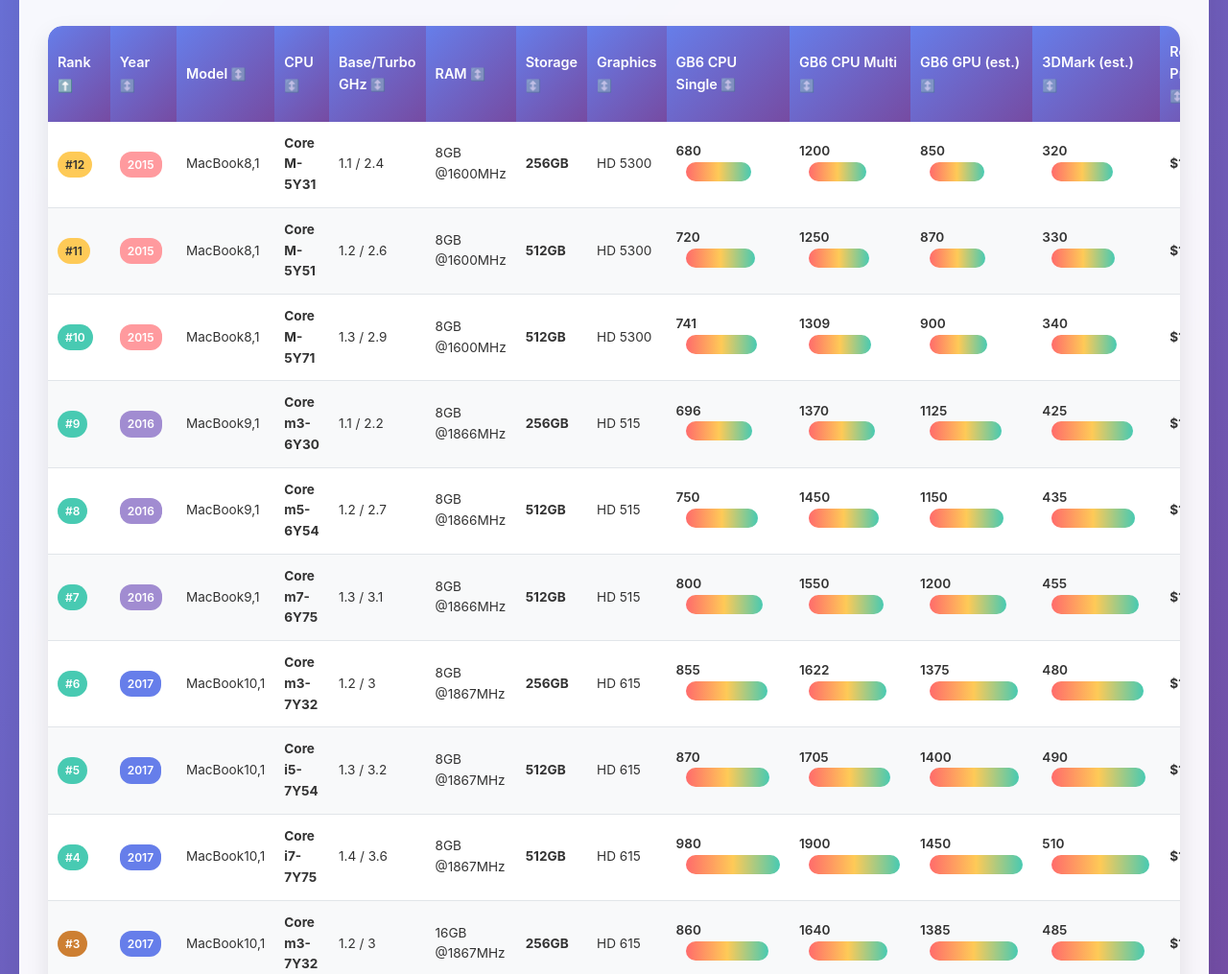
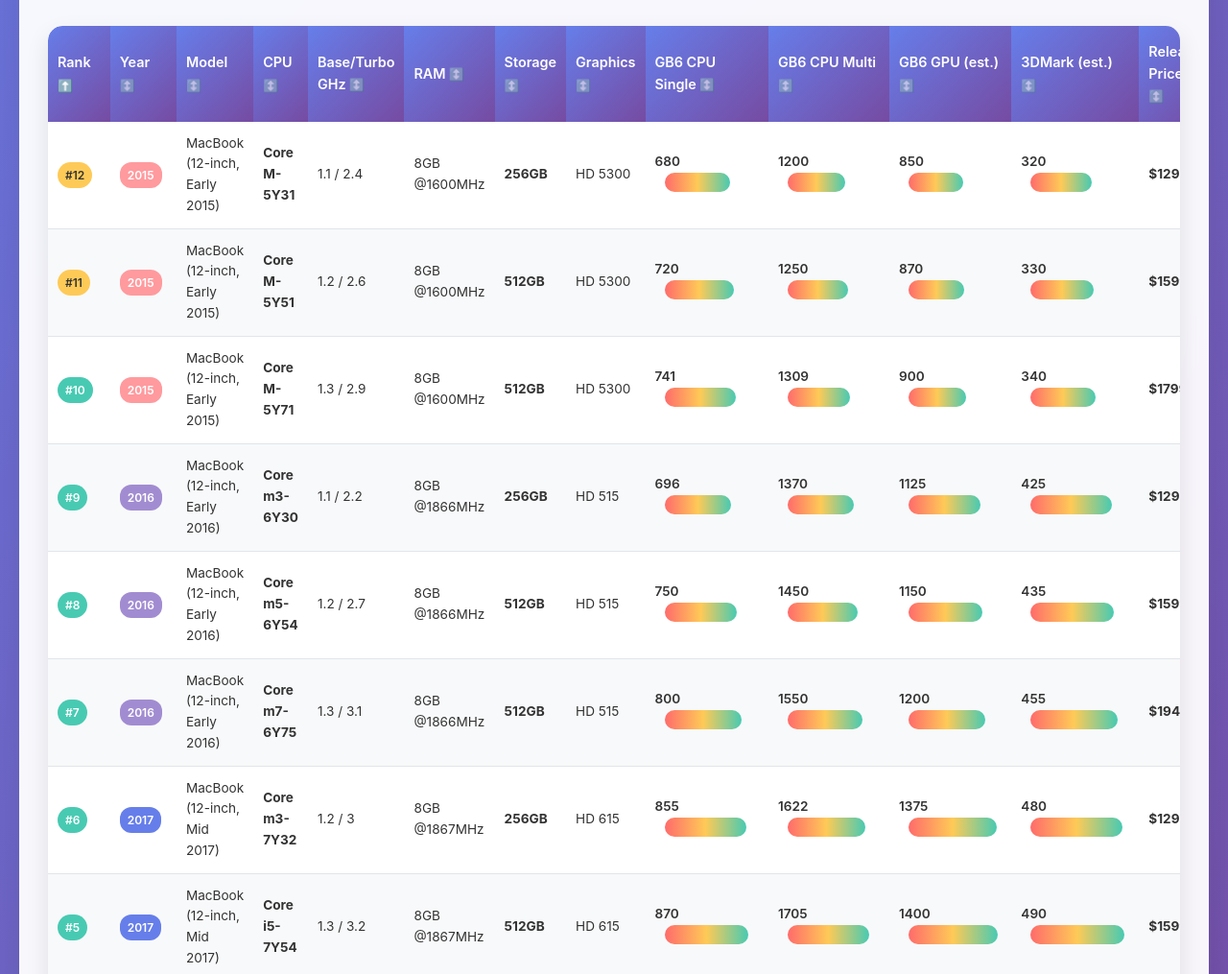
Before and after one commit to vitkovit/Macbook_A1534, a plain HTML site: page index.html in a window 1280 px wide. Shown: the part 868-1883 px from the top of the page at 96% size. Drawn offline with Linux system fonts and the light colour scheme.

Commit message:
Update index.html - propper naming

```diff
--- a/index.html
+++ b/index.html
@@ -425,25 +425,25 @@
 
     <script>
         const performanceData = [
-            // 2015 Models (Early 2015) - MacBook8,1 - Official A1534 models only
-            { rank: 12, year: 2015, model: 'MacBook8,1', cpu: 'Core M-5Y31', baseGhz: 1.1, turboGhz: 2.4, ram: '8GB @1600MHz', storage: '256GB', graphics: 'HD 5300', singleCore: 680, multiCore: 1200, gpu: 850, mark3d: 320, price: '$1299' },
-            { rank: 11, year: 2015, model: 'MacBook8,1', cpu: 'Core M-5Y51', baseGhz: 1.2, turboGhz: 2.6, ram: '8GB @1600MHz', storage: '512GB', graphics: 'HD 5300', singleCore: 720, multiCore: 1250, gpu: 870, mark3d: 330, price: '$1599' },
-            { rank: 10, year: 2015, model: 'MacBook8,1', cpu: 'Core M-5Y71', baseGhz: 1.3, turboGhz: 2.9, ram: '8GB @1600MHz', storage: '512GB', graphics: 'HD 5300', singleCore: 741, multiCore: 1309, gpu: 900, mark3d: 340, price: '$1799' },
+            // 2015 Models (Early 2015) - Official A1534 models only
+            { rank: 12, year: 2015, model: 'MacBook (12-inch, Early 2015)', cpu: 'Core M-5Y31', baseGhz: 1.1, turboGhz: 2.4, ram: '8GB @1600MHz', storage: '256GB', graphics: 'HD 5300', singleCore: 680, multiCore: 1200, gpu: 850, mark3d: 320, price: '$1299' },
+            { rank: 11, year: 2015, model: 'MacBook (12-inch, Early 2015)', cpu: 'Core M-5Y51', baseGhz: 1.2, turboGhz: 2.6, ram: '8GB @1600MHz', storage: '512GB', graphics: 'HD 5300', singleCore: 720, multiCore: 1250, gpu: 870, mark3d: 330, price: '$1599' },
+            { rank: 10, year: 2015, model: 'MacBook (12-inch, Early 2015)', cpu: 'Core M-5Y71', baseGhz: 1.3, turboGhz: 2.9, ram: '8GB @1600MHz', storage: '512GB', graphics: 'HD 5300', singleCore: 741, multiCore: 1309, gpu: 900, mark3d: 340, price: '$1799' },
 
-            // 2016 Models (Early 2016) - MacBook9,1 - Official A1534 models only
-            { rank: 9, year: 2016, model: 'MacBook9,1', cpu: 'Core m3-6Y30', baseGhz: 1.1, turboGhz: 2.2, ram: '8GB @1866MHz', storage: '256GB', graphics: 'HD 515', singleCore: 696, multiCore: 1370, gpu: 1125, mark3d: 425, price: '$1299' },
-            { rank: 8, year: 2016, model: 'MacBook9,1', cpu: 'Core m5-6Y54', baseGhz: 1.2, turboGhz: 2.7, ram: '8GB @1866MHz', storage: '512GB', graphics: 'HD 515', singleCore: 750, multiCore: 1450, gpu: 1150, mark3d: 435, price: '$1599' },
-            { rank: 7, year: 2016, model: 'MacBook9,1', cpu: 'Core m7-6Y75', baseGhz: 1.3, turboGhz: 3.1, ram: '8GB @1866MHz', storage: '512GB', graphics: 'HD 515', singleCore: 800, multiCore: 1550, gpu: 1200, mark3d: 455, price: '$1949' },
+            // 2016 Models (Early 2016) - Official A1534 models only
+            { rank: 9, year: 2016, model: 'MacBook (12-inch, Early 2016)', cpu: 'Core m3-6Y30', baseGhz: 1.1, turboGhz: 2.2, ram: '8GB @1866MHz', storage: '256GB', graphics: 'HD 515', singleCore: 696, multiCore: 1370, gpu: 1125, mark3d: 425, price: '$1299' },
+            { rank: 8, year: 2016, model: 'MacBook (12-inch, Early 2016)', cpu: 'Core m5-6Y54', baseGhz: 1.2, turboGhz: 2.7, ram: '8GB @1866MHz', storage: '512GB', graphics: 'HD 515', singleCore: 750, multiCore: 1450, gpu: 1150, mark3d: 435, price: '$1599' },
+            { rank: 7, year: 2016, model: 'MacBook (12-inch, Early 2016)', cpu: 'Core m7-6Y75', baseGhz: 1.3, turboGhz: 3.1, ram: '8GB @1866MHz', storage: '512GB', graphics: 'HD 515', singleCore: 800, multiCore: 1550, gpu: 1200, mark3d: 455, price: '$1949' },
 
-            // 2017 Models (Mid 2017) - MacBook10,1 - Official A1534 models only
-            { rank: 6, year: 2017, model: 'MacBook10,1', cpu: 'Core m3-7Y32', baseGhz: 1.2, turboGhz: 3.0, ram: '8GB @1867MHz', storage: '256GB', graphics: 'HD 615', singleCore: 855, multiCore: 1622, gpu: 1375, mark3d: 480, price: '$1299' },
-            { rank: 5, year: 2017, model: 'MacBook10,1', cpu: 'Core i5-7Y54', baseGhz: 1.3, turboGhz: 3.2, ram: '8GB @1867MHz', storage: '512GB', graphics: 'HD 615', singleCore: 870, multiCore: 1705, gpu: 1400, mark3d: 490, price: '$1599' },
-            { rank: 4, year: 2017, model: 'MacBook10,1', cpu: 'Core i7-7Y75', baseGhz: 1.4, turboGhz: 3.6, ram: '8GB @1867MHz', storage: '512GB', graphics: 'HD 615', singleCore: 980, multiCore: 1900, gpu: 1450, mark3d: 510, price: '$1749' },
+            // 2017 Models (Mid 2017) - Official A1534 models only
+            { rank: 6, year: 2017, model: 'MacBook (12-inch, Mid 2017)', cpu: 'Core m3-7Y32', baseGhz: 1.2, turboGhz: 3.0, ram: '8GB @1867MHz', storage: '256GB', graphics: 'HD 615', singleCore: 855, multiCore: 1622, gpu: 1375, mark3d: 480, price: '$1299' },
+            { rank: 5, year: 2017, model: 'MacBook (12-inch, Mid 2017)', cpu: 'Core i5-7Y54', baseGhz: 1.3, turboGhz: 3.2, ram: '8GB @1867MHz', storage: '512GB', graphics: 'HD 615', singleCore: 870, multiCore: 1705, gpu: 1400, mark3d: 490, price: '$1599' },
+            { rank: 4, year: 2017, model: 'MacBook (12-inch, Mid 2017)', cpu: 'Core i7-7Y75', baseGhz: 1.4, turboGhz: 3.6, ram: '8GB @1867MHz', storage: '512GB', graphics: 'HD 615', singleCore: 980, multiCore: 1900, gpu: 1450, mark3d: 510, price: '$1749' },
 
             // 2017 Models with 16GB RAM upgrade (BTO options)
-            { rank: 3, year: 2017, model: 'MacBook10,1', cpu: 'Core m3-7Y32', baseGhz: 1.2, turboGhz: 3.0, ram: '16GB @1867MHz', storage: '256GB', graphics: 'HD 615', singleCore: 860, multiCore: 1640, gpu: 1385, mark3d: 485, price: '$1499' },
-            { rank: 2, year: 2017, model: 'MacBook10,1', cpu: 'Core i5-7Y54', baseGhz: 1.3, turboGhz: 3.2, ram: '16GB @1867MHz', storage: '512GB', graphics: 'HD 615', singleCore: 875, multiCore: 1720, gpu: 1410, mark3d: 495, price: '$1799' },
-            { rank: 1, year: 2017, model: 'MacBook10,1', cpu: 'Core i7-7Y75', baseGhz: 1.4, turboGhz: 3.6, ram: '16GB @1867MHz', storage: '512GB', graphics: 'HD 615', singleCore: 985, multiCore: 1920, gpu: 1460, mark3d: 515, price: '$1949' }
+            { rank: 3, year: 2017, model: 'MacBook (12-inch, Mid 2017)', cpu: 'Core m3-7Y32', baseGhz: 1.2, turboGhz: 3.0, ram: '16GB @1867MHz', storage: '256GB', graphics: 'HD 615', singleCore: 860, multiCore: 1640, gpu: 1385, mark3d: 485, price: '$1499' },
+            { rank: 2, year: 2017, model: 'MacBook (12-inch, Mid 2017)', cpu: 'Core i5-7Y54', baseGhz: 1.3, turboGhz: 3.2, ram: '16GB @1867MHz', storage: '512GB', graphics: 'HD 615', singleCore: 875, multiCore: 1720, gpu: 1410, mark3d: 495, price: '$1799' },
+            { rank: 1, year: 2017, model: 'MacBook (12-inch, Mid 2017)', cpu: 'Core i7-7Y75', baseGhz: 1.4, turboGhz: 3.6, ram: '16GB @1867MHz', storage: '512GB', graphics: 'HD 615', singleCore: 985, multiCore: 1920, gpu: 1460, mark3d: 515, price: '$1949' }
         ];
 
         let currentFilter = 'all';
```
